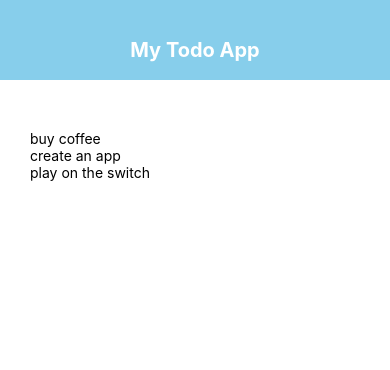
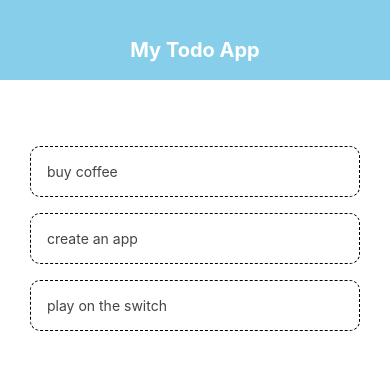
Before and after one commit to rifkan-py/react-native-crud, a React Native app: screen / in a window 390 px wide. Shown: the top 370 px of the page. Built offline with nearby package versions, Linux system fonts and the light colour scheme.

Commit message:
worked with delete and reusable component

```diff
--- a/App.js
+++ b/App.js
@@ -1,6 +1,7 @@
 import { useState } from "react";
 import { FlatList, StyleSheet, Text, View } from "react-native";
 import Header from "./components/Header";
+import TodoItem from "./components/TodoItem";
 
 export default function App() {
   const [todoList, setTodoList] = useState([
@@ -8,6 +9,12 @@ export default function App() {
     { text: "create an app", key: "2" },
     { text: "play on the switch", key: "3" },
   ]);
+
+  const handleDelete = (key) => {
+    setTodoList((prev) => {
+      return prev.filter((todo) => todo.key !== key);
+    });
+  };
 
   return (
     <View style={styles.container}>
@@ -17,7 +24,9 @@ export default function App() {
         <View style={styles.list}>
           <FlatList
             data={todoList}
-            renderItem={({ item }) => <Text>{item.text}</Text>}
+            renderItem={({ item }) => (
+              <TodoItem item={item} onDelete={handleDelete} />
+            )}
           />
         </View>
       </View>
--- /dev/null
+++ b/components/TodoItem.jsx
@@ -0,0 +1,23 @@
+import { StyleSheet, Text, TouchableOpacity } from "react-native";
+
+const TodoItem = ({ item, onDelete }) => {
+  return (
+    <TouchableOpacity onPress={() => onDelete(item.key)}>
+      <Text style={styles.item}>{item.text}</Text>
+    </TouchableOpacity>
+  );
+};
+
+const styles = StyleSheet.create({
+  item: {
+    padding: 16,
+    marginTop: 16,
+    borderColor: "#bb",
+    color: "#444",
+    borderWidth: 1,
+    borderStyle: "dashed",
+    borderRadius: 10,
+  },
+});
+
+export default TodoItem;
```
